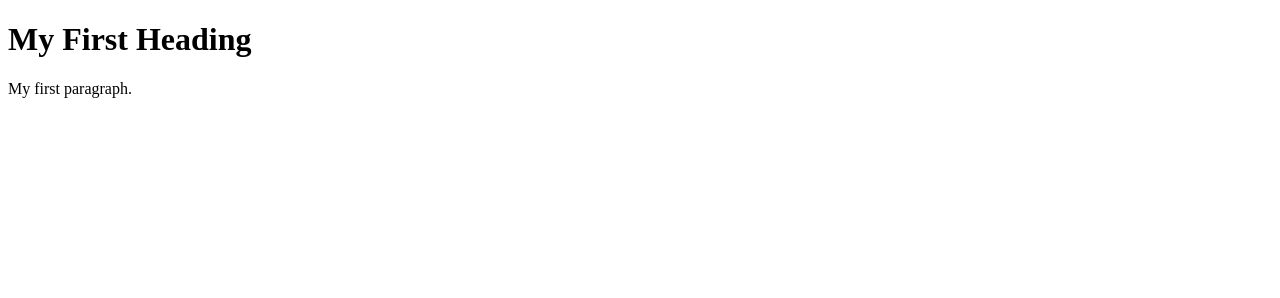
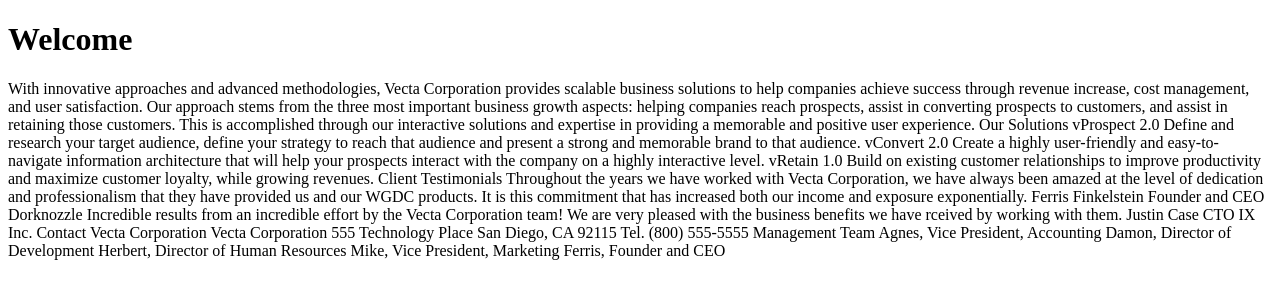
Before and after one commit to jyoti-nalwade5/CS648-Assignment1, a plain HTML site: page index.html in a window 1280 px wide. Drawn offline with Linux system fonts and the light colour scheme.

Commit message:
Update index.html
Final

```diff
--- a/index.html
+++ b/index.html
@@ -1,10 +1,55 @@
 <!DOCTYPE html>
-<html>
+<html lang="en">
+<head>
+    <meta charset="UTF-8">
+    <meta http-equiv="X-UA-Compatible" content="IE=edge">
+    <meta name="viewport" content="width=device-width, initial-scale=1.0">
+    <title>Welcome to Vecta Corp. – 24/7 365 turnkey vSolutions for your agile ebusiness</title>
+</head>
 <body>
+    <h1>  Welcome </h1>
 
-<h1>My First Heading</h1>
+    <p>With innovative approaches and advanced methodologies, Vecta Corporation provides scalable business solutions to help companies achieve success through revenue increase, cost management, and user satisfaction. Our approach stems from the three most important business growth aspects: helping companies reach prospects, assist in converting prospects to customers, and assist in retaining those customers. This is accomplished through our interactive solutions and expertise in providing a memorable and positive user experience.
 
-<p>My first paragraph.</p>
+    Our Solutions
 
+    vProspect 2.0
+    Define and research your target audience, define your strategy to reach that audience and present a strong and memorable brand to that audience.
+
+    vConvert 2.0
+    Create a highly user-friendly and easy-to-navigate information architecture that will help your prospects interact with the company on a highly interactive level.
+
+    vRetain 1.0
+    Build on existing customer relationships to improve productivity and maximize customer loyalty, while growing revenues.
+
+    Client Testimonials
+
+    Throughout the years we have worked with Vecta Corporation, we have always been amazed at the level of dedication and professionalism that they have provided us and our WGDC products. It is this commitment that has increased both our income and exposure exponentially.
+
+    Ferris Finkelstein
+    Founder and CEO
+    Dorknozzle
+
+    Incredible results from an incredible effort by the Vecta Corporation team! We are very pleased with the business benefits we have rceived by working with them.
+
+    Justin Case
+    CTO
+    IX Inc.
+
+    Contact Vecta Corporation
+
+    Vecta Corporation
+    555 Technology Place
+    San Diego, CA 92115
+    Tel. (800) 555-5555
+
+    Management Team
+
+    Agnes, Vice President, Accounting
+    Damon, Director of Development
+    Herbert, Director of Human Resources
+    Mike, Vice President, Marketing
+    Ferris, Founder and CEO
+    </p>
 </body>
 </html>
```
